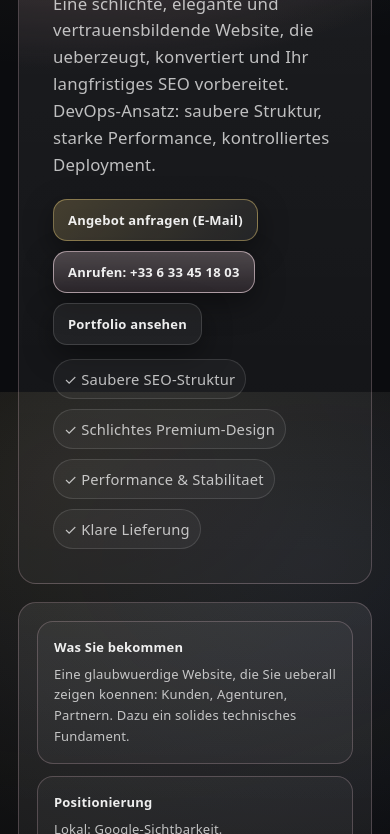
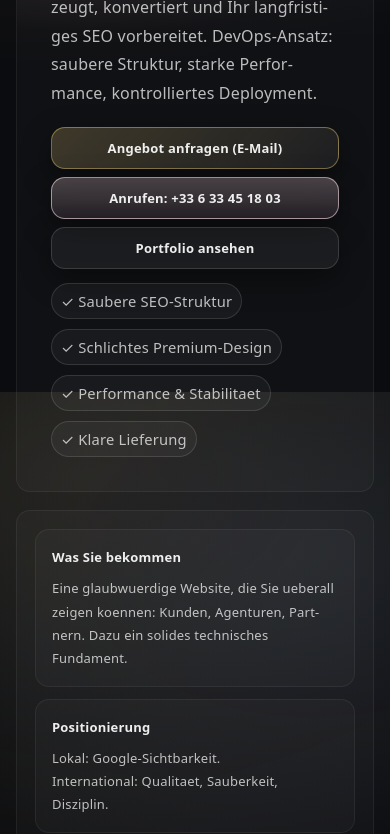
Before and after one commit to devopsmanon-cmd/portfolio-freelance-pack4, a website: page de/index.html in a window 390 px wide. Shown: the part 452-1286 px from the top of the page. Drawn offline with Linux system fonts and the light colour scheme.

Commit message:
Mobile UX: cadres allégés, espacement texte, lisibilité adaptée FR/EN/DE

```diff
--- a/assets/css/style.css
+++ b/assets/css/style.css
@@ -1476,3 +1476,124 @@ img {
     padding: 20px;
   }
 }
+
+/* ===== Mobile comfort: less boxed, more readable, language-aware ===== */
+@media (max-width: 900px){
+  .container{
+    padding: 18px 16px;
+  }
+
+  .section{
+    padding: 20px 0;
+  }
+
+  .panel-pad,
+  .card,
+  .tile,
+  .pack,
+  .packcard,
+  .mini-card,
+  #temoignages .review-card,
+  .note,
+  .side-block,
+  .proofbar,
+  .proofitem,
+  .content-growth .growth-card{
+    border-radius: 14px;
+  }
+
+  .panel,
+  .card,
+  .tile,
+  .pack,
+  .packcard,
+  .mini-card,
+  #temoignages .review-card,
+  .note,
+  .side-block,
+  .content-growth .growth-card{
+    border-color: rgba(255,255,255,.06);
+    background: rgba(255,255,255,.025);
+    box-shadow: none;
+  }
+
+  .proofbar,
+  .proofitem{
+    border-color: rgba(255,255,255,.06);
+    background: rgba(255,255,255,.02);
+  }
+
+  .h1{
+    font-size: clamp(1.75rem, 7.2vw, 2.15rem);
+    line-height: 1.16;
+    letter-spacing: -0.2px;
+  }
+
+  .lead{
+    font-size: 1rem;
+    line-height: 1.7;
+  }
+
+  p, li{
+    line-height: 1.72;
+    font-size: 0.98rem;
+  }
+
+  .hero-actions .btn,
+  .cta-row .btn,
+  .compare-cta .btn,
+  .offers-cta .btn{
+    width: 100%;
+    justify-content: center;
+  }
+
+  .hero-actions,
+  .cta-row,
+  .compare-cta,
+  .offers-cta{
+    gap: 8px;
+  }
+
+  .badge{
+    padding: 7px 9px;
+  }
+}
+
+/* Language readability tuning */
+html[lang="fr"] p,
+html[lang="fr"] li{
+  hyphens: auto;
+  line-break: auto;
+}
+
+html[lang="en"] p,
+html[lang="en"] li{
+  hyphens: auto;
+  line-break: auto;
+}
+
+html[lang="de"] p,
+html[lang="de"] li{
+  hyphens: auto;
+  line-break: auto;
+}
+
+@media (max-width: 900px){
+  html[lang="fr"] .lead,
+  html[lang="fr"] p,
+  html[lang="fr"] li{
+    line-height: 1.74;
+  }
+
+  html[lang="en"] .lead,
+  html[lang="en"] p,
+  html[lang="en"] li{
+    line-height: 1.68;
+  }
+
+  html[lang="de"] .lead,
+  html[lang="de"] p,
+  html[lang="de"] li{
+    line-height: 1.78;
+  }
+}
```
